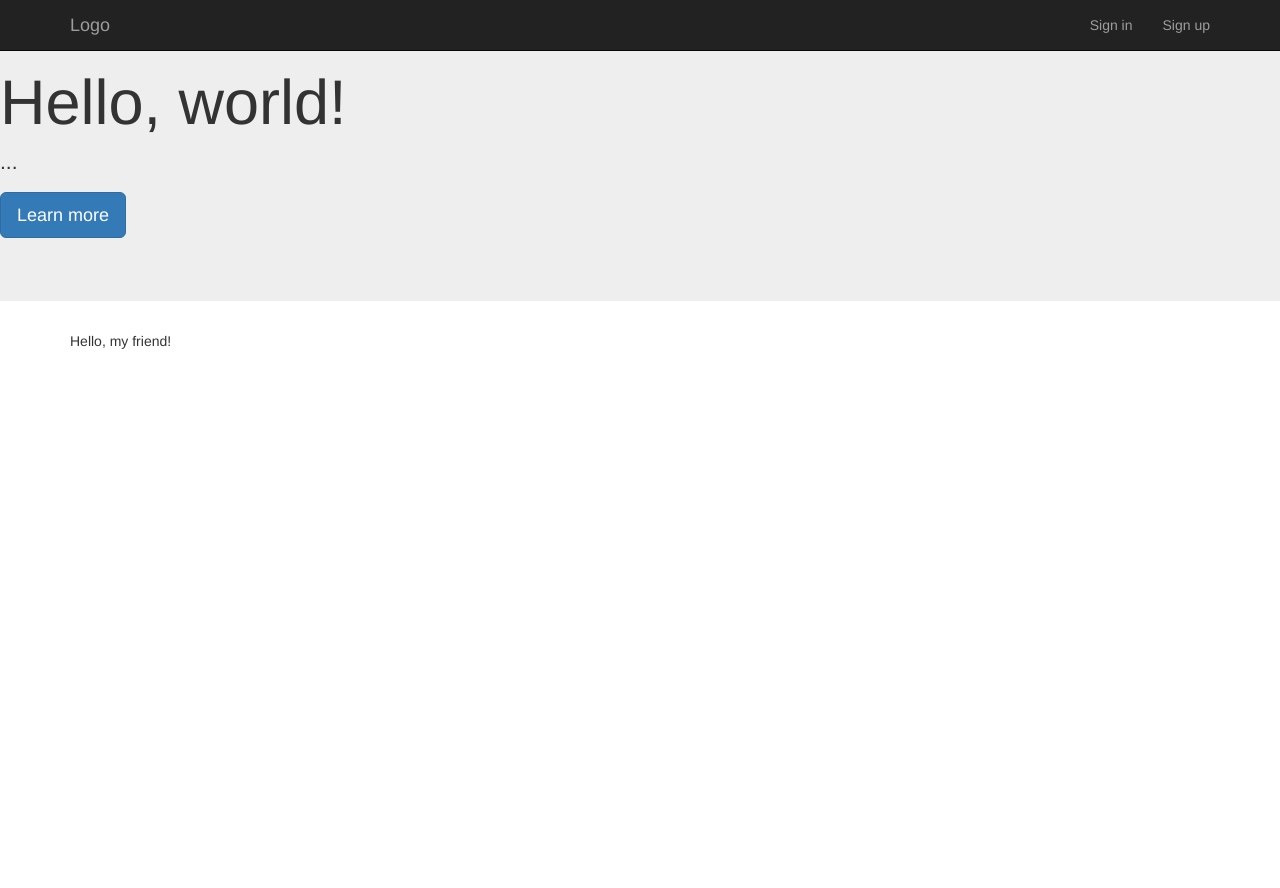
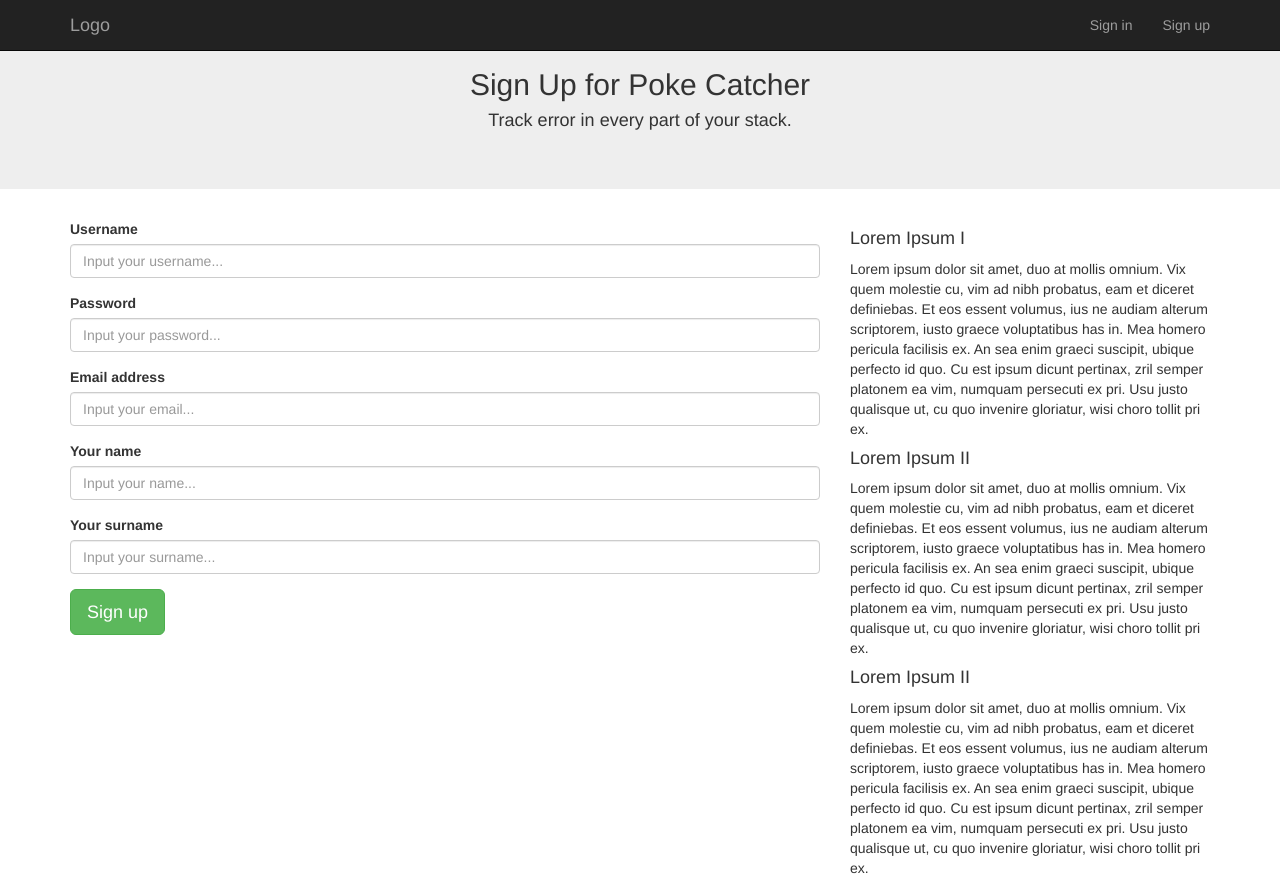
Before and after one commit to cod3rs-ns/4-awt-poke-catcher-client, a website: page index.html at #/signup in a window 1280 px wide. Before the commit the page ends 800 px from the top, so only its background shows below. Drawn offline with nearby package versions, Linux system fonts and the light colour scheme; some packages are replaced by stand-ins of ours; a script that the page names is missing.

Commit message:
Added simple registration

```diff
--- a/app/app.route.js
+++ b/app/app.route.js
@@ -12,7 +12,7 @@
     ])
     .constant(
         'CONFIG', {
-            'SERVICE_URL': 'http://localhost:9000/api/',
+            'SERVICE_URL': 'http://localhost:9000/api',
             'AUTH_TOKEN': 'X-Auth-Token'
         }
     )
@@ -29,13 +29,24 @@
             .state('welcome', {
                 url: "/welcome",
                 data: {
-                    pageTitle: 'Poké Cathcer'
+                    pageTitle: 'Poké Cathcer | Home'
                 },
                 views: {
                     'content@': {
-                        templateUrl: "app/components/welcome/welcome.html"//,
-                        // controller: "WelcomeController",
-                        // controllerAs: "welcomeVm"
+                        templateUrl: "app/components/welcome/welcome.html"
+                    }
+                }
+            })
+            .state('register', {
+                url: "/signup",
+                data: {
+                    pageTitle: 'Poké Cathcer | Sign up'
+                },
+                views: {
+                    'content@': {
+                        templateUrl: "app/components/register/register.html",
+                        controller: "RegisterController",
+                        controllerAs: "registerVm"
                     }
                 }
             });
--- /dev/null
+++ b/app/components/register/register.controller.js
@@ -0,0 +1,29 @@
+(function() {
+    'use strict';
+
+    angular
+        .module('awt-client')
+        .controller('RegisterController', RegisterController);
+
+    RegisterController.$inject = ['$log', 'registerService'];
+
+    function RegisterController($log, registerService) {
+        var registerVm = this;
+
+        // Variable binders
+        registerVm.user = {};
+
+        // Methods
+        registerVm.register = register;
+
+        function register() {
+            registerService.register(registerVm.user)
+                .then(function(response) {
+                    $log.info(response.data);
+                })
+                .catch(function (error) {
+                    $log.error(error);
+                });
+        };
+    }
+})();
--- /dev/null
+++ b/app/components/register/register.html
@@ -0,0 +1,90 @@
+<div class="jumbotron jumbotron-header" style="">
+  <h2>Sign Up for Poke Catcher</h3>
+  <h4>Track error in every part of your stack.</h5>
+</div>
+<div class="container">
+  <div class="row">
+      <div class="col-xs-12 col-md-8">
+        <form role="form" ng-submit="registerVm.register();" >
+          <!-- Username register input field -->
+          <div class="form-group">
+            <label for="username">Username</label>
+            <input type="text" class="form-control" id="username"
+                ng-model="registerVm.user.username"
+                placeholder="Input your username...">
+          </div>
+
+          <!-- Password register input field -->
+          <div class="form-group">
+            <label for="password">Password</label>
+            <input type="password" class="form-control" id="password"
+                ng-model="registerVm.user.password"
+                placeholder="Input your password...">
+          </div>
+
+          <!-- Email address register input field -->
+          <div class="form-group">
+            <label for="email">Email address</label>
+            <input type="email" class="form-control" id="email"
+                ng-model="registerVm.user.mail"
+                placeholder="Input your email...">
+          </div>
+
+          <!-- Name register input field -->
+          <div class="form-group">
+            <label for="name">Your name</label>
+              <input type="text" class="form-control" id="name"
+                ng-model="registerVm.user.name"
+                placeholder="Input your name...">
+          </div>
+
+          <!-- Surname register input field -->
+          <div class="form-group">
+            <label for="surname">Your surname</label>
+            <input type="text" class="form-control" id="surname"
+                ng-model="registerVm.user.surname"
+                placeholder="Input your surname...">
+          </div>
+
+          <!-- Submit button -->
+          <button type="submit" class="btn btn-success btn-lg">Sign up</button>
+        </form>
+      </div>
+
+      <div class="col-xs-12 col-md-4">
+        <div>
+          <h4>Lorem Ipsum I</h4>
+          <p>
+            Lorem ipsum dolor sit amet, duo at mollis omnium. Vix quem molestie cu, vim ad nibh probatus,
+            eam et diceret definiebas. Et eos essent volumus, ius ne audiam alterum scriptorem, iusto graece
+            voluptatibus has in. Mea homero pericula facilisis ex. An sea enim graeci suscipit, ubique perfecto
+            id quo. Cu est ipsum dicunt pertinax, zril semper platonem ea vim, numquam persecuti ex pri.
+            Usu justo qualisque ut, cu quo invenire gloriatur, wisi choro tollit pri ex.
+          </p>
+        </div>
+
+        <div>
+          <h4>Lorem Ipsum II</h4>
+          <p>
+            Lorem ipsum dolor sit amet, duo at mollis omnium. Vix quem molestie cu, vim ad nibh probatus,
+            eam et diceret definiebas. Et eos essent volumus, ius ne audiam alterum scriptorem, iusto graece
+            voluptatibus has in. Mea homero pericula facilisis ex. An sea enim graeci suscipit, ubique perfecto
+            id quo. Cu est ipsum dicunt pertinax, zril semper platonem ea vim, numquam persecuti ex pri.
+            Usu justo qualisque ut, cu quo invenire gloriatur, wisi choro tollit pri ex.
+          </p>
+        </div>
+
+        <div>
+          <h4>Lorem Ipsum II</h4>
+          <p>
+            Lorem ipsum dolor sit amet, duo at mollis omnium. Vix quem molestie cu, vim ad nibh probatus,
+            eam et diceret definiebas. Et eos essent volumus, ius ne audiam alterum scriptorem, iusto graece
+            voluptatibus has in. Mea homero pericula facilisis ex. An sea enim graeci suscipit, ubique perfecto
+            id quo. Cu est ipsum dicunt pertinax, zril semper platonem ea vim, numquam persecuti ex pri.
+            Usu justo qualisque ut, cu quo invenire gloriatur, wisi choro tollit pri ex.
+          </p>
+        </div>
+
+      </div>
+  </div>
+</div>
--- /dev/null
+++ b/app/components/register/register.service.js
@@ -0,0 +1,26 @@
+(function() {
+    'use strict';
+
+    angular
+        .module('awt-client')
+        .service('registerService', registerService);
+
+    registerService.$inject = ['$http', 'CONFIG'];
+
+    function registerService($http, CONFIG) {
+        var service = {
+          register: register
+        };
+
+        return service;
+
+        function register(user) {
+            return $http.post(CONFIG.SERVICE_URL + '/users', user)
+              .then(function successCallback(response) {
+                  return response;
+              }, function errorCallback(response) {
+                  throw 'cannot-register-user';
+              });
+        };
+    }
+})();
--- a/app/shared/header/header.html
+++ b/app/shared/header/header.html
@@ -13,7 +13,7 @@
     <div id="navbar" class="collapse navbar-collapse">
       <ul class="nav navbar-nav navbar-right">
         <li><a>Sign in</a></li>
-        <li><a>Sign up</a></li>
+        <li><a ui-sref="register">Sign up</a></li>
       </ul>
     </div>
   </div>
--- a/assets/css/style.css
+++ b/assets/css/style.css
@@ -0,0 +1,3 @@
+.jumbotron-header {
+  text-align: center;
+}
--- a/index.html
+++ b/index.html
@@ -36,5 +36,8 @@
     <!-- ======================= Angular  components ======================= -->
     <script src="app/app.module.js"></script>
     <script src="app/app.route.js"></script>
+
+    <script src="app/components/register/register.controller.js"></script>
+    <script src="app/components/register/register.service.js"></script>
   </body>
 </html>
```
